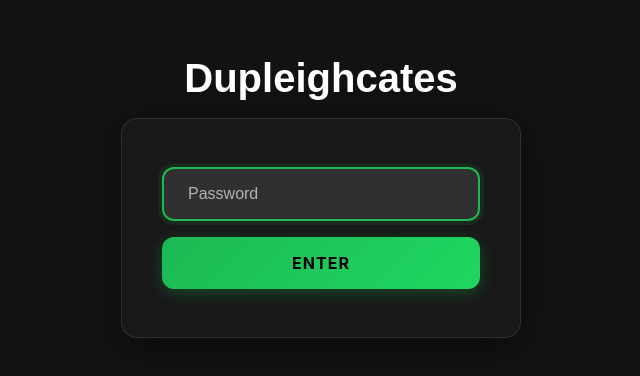
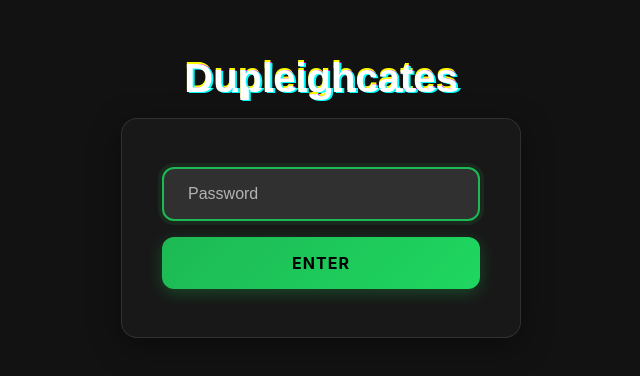
Before and after one commit to kreatiff/ml-data, a React (Vite) app: page / in a window 1280 px wide. Shown: the part 208-584 px from the top of the page, without its empty margins (319-959 px from the left). Built offline with nearby package versions, Linux system fonts and the light colour scheme; no server answers; a web font is replaced by a local one.

Commit message:
Add glitch text animation effect to title in password gate and main header

```diff
--- a/src/App.css
+++ b/src/App.css
@@ -114,6 +114,96 @@
   font-family: 'Stalinist One', sans-serif;
   color: var(--spotify-white);
   letter-spacing: 0.02em;
+}
+
+.banner-header h1.glitch-text {
+  position: relative;
+  animation: glitch-app 3s infinite;
+}
+
+.banner-header h1.glitch-text::before,
+.banner-header h1.glitch-text::after {
+  content: 'Dupleighcates';
+  position: absolute;
+  left: 0;
+  width: 100%;
+  height: 100%;
+  top: 0;
+}
+
+.banner-header h1.glitch-text::before {
+  animation: glitchTop-app 2s infinite;
+  clip-path: polygon(0 0, 100% 0, 100% 33%, 0 33%);
+  -webkit-clip-path: polygon(0 0, 100% 0, 100% 33%, 0 33%);
+}
+
+.banner-header h1.glitch-text::after {
+  animation: glitchBottom-app 2.5s infinite;
+  clip-path: polygon(0 67%, 100% 67%, 100% 100%, 0 100%);
+  -webkit-clip-path: polygon(0 67%, 100% 67%, 100% 100%, 0 100%);
+}
+
+@keyframes glitch-app {
+  0%, 100% {
+    text-shadow: 0.05em 0 0 #00fffc, -0.03em -0.04em 0 #fc00ff,
+                 0.025em 0.04em 0 #fffc00;
+  }
+  15% {
+    text-shadow: 0.05em 0 0 #00fffc, -0.03em -0.04em 0 #fc00ff,
+                 0.025em 0.04em 0 #fffc00;
+  }
+  16% {
+    text-shadow: -0.05em -0.025em 0 #00fffc, 0.025em 0.035em 0 #fc00ff,
+                 -0.05em -0.05em 0 #fffc00;
+  }
+  49% {
+    text-shadow: -0.05em -0.025em 0 #00fffc, 0.025em 0.035em 0 #fc00ff,
+                 -0.05em -0.05em 0 #fffc00;
+  }
+  50% {
+    text-shadow: 0.05em 0.035em 0 #00fffc, 0.03em 0 0 #fc00ff,
+                 0 -0.04em 0 #fffc00;
+  }
+  99% {
+    text-shadow: 0.05em 0.035em 0 #00fffc, 0.03em 0 0 #fc00ff,
+                 0 -0.04em 0 #fffc00;
+  }
+}
+
+@keyframes glitchTop-app {
+  0%, 100% {
+    transform: translate(0);
+  }
+  20% {
+    transform: translate(-2px, 2px);
+  }
+  40% {
+    transform: translate(-2px, -2px);
+  }
+  60% {
+    transform: translate(2px, 2px);
+  }
+  80% {
+    transform: translate(2px, -2px);
+  }
+}
+
+@keyframes glitchBottom-app {
+  0%, 100% {
+    transform: translate(0);
+  }
+  20% {
+    transform: translate(3px, 0);
+  }
+  40% {
+    transform: translate(-3px, 0);
+  }
+  60% {
+    transform: translate(3px, 0);
+  }
+  80% {
+    transform: translate(-3px, 0);
+  }
 }
 
 .banner-header .subtitle {
--- a/src/App.jsx
+++ b/src/App.jsx
@@ -178,7 +178,7 @@ function App() {
         </div>
         <div className="banner-content">
           <div className="header-text">
-            <h1>Dupleighcates</h1>
+            <h1 className="glitch-text">Dupleighcates</h1>
             <p className="subtitle">Browse and search all previously submitted songs</p>
           </div>
 
--- a/src/PasswordGate.css
+++ b/src/PasswordGate.css
@@ -24,6 +24,93 @@
   color: var(--spotify-white);
   margin: 0 0 0.5rem 0;
   text-align: center;
+  position: relative;
+  animation: glitch 3s infinite;
+}
+
+.password-gate-title::before,
+.password-gate-title::after {
+  content: 'Dupleighcates';
+  position: absolute;
+  left: 0;
+  width: 100%;
+  height: 100%;
+  top: 0;
+}
+
+.password-gate-title::before {
+  animation: glitchTop 2s infinite;
+  clip-path: polygon(0 0, 100% 0, 100% 33%, 0 33%);
+  -webkit-clip-path: polygon(0 0, 100% 0, 100% 33%, 0 33%);
+}
+
+.password-gate-title::after {
+  animation: glitchBottom 2.5s infinite;
+  clip-path: polygon(0 67%, 100% 67%, 100% 100%, 0 100%);
+  -webkit-clip-path: polygon(0 67%, 100% 67%, 100% 100%, 0 100%);
+}
+
+@keyframes glitch {
+  0%, 100% {
+    text-shadow: 0.05em 0 0 #00fffc, -0.03em -0.04em 0 #fc00ff,
+                 0.025em 0.04em 0 #fffc00;
+  }
+  15% {
+    text-shadow: 0.05em 0 0 #00fffc, -0.03em -0.04em 0 #fc00ff,
+                 0.025em 0.04em 0 #fffc00;
+  }
+  16% {
+    text-shadow: -0.05em -0.025em 0 #00fffc, 0.025em 0.035em 0 #fc00ff,
+                 -0.05em -0.05em 0 #fffc00;
+  }
+  49% {
+    text-shadow: -0.05em -0.025em 0 #00fffc, 0.025em 0.035em 0 #fc00ff,
+                 -0.05em -0.05em 0 #fffc00;
+  }
+  50% {
+    text-shadow: 0.05em 0.035em 0 #00fffc, 0.03em 0 0 #fc00ff,
+                 0 -0.04em 0 #fffc00;
+  }
+  99% {
+    text-shadow: 0.05em 0.035em 0 #00fffc, 0.03em 0 0 #fc00ff,
+                 0 -0.04em 0 #fffc00;
+  }
+}
+
+@keyframes glitchTop {
+  0%, 100% {
+    transform: translate(0);
+  }
+  20% {
+    transform: translate(-2px, 2px);
+  }
+  40% {
+    transform: translate(-2px, -2px);
+  }
+  60% {
+    transform: translate(2px, 2px);
+  }
+  80% {
+    transform: translate(2px, -2px);
+  }
+}
+
+@keyframes glitchBottom {
+  0%, 100% {
+    transform: translate(0);
+  }
+  20% {
+    transform: translate(3px, 0);
+  }
+  40% {
+    transform: translate(-3px, 0);
+  }
+  60% {
+    transform: translate(3px, 0);
+  }
+  80% {
+    transform: translate(-3px, 0);
+  }
 }
 
 .password-gate-subtitle {
```
